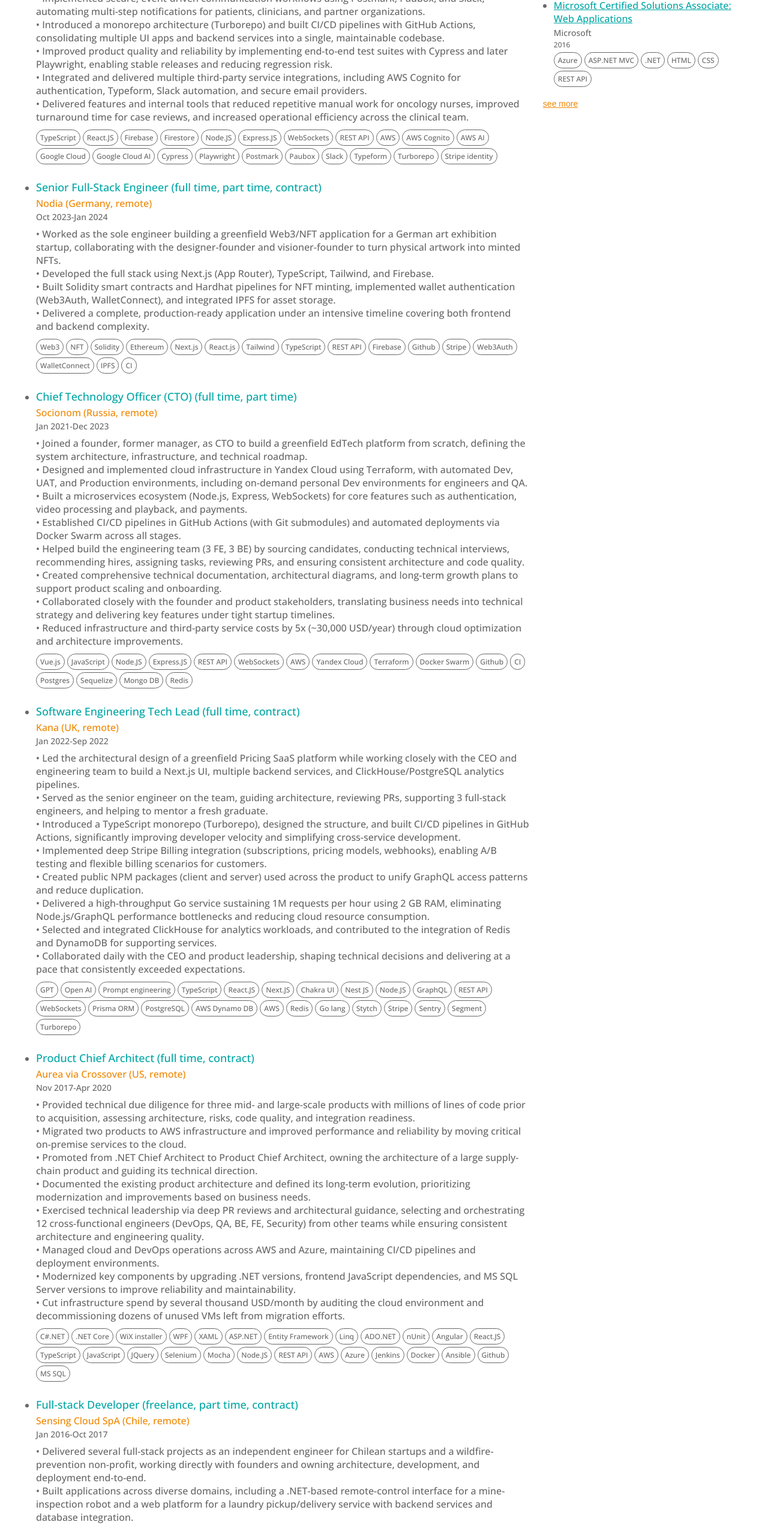
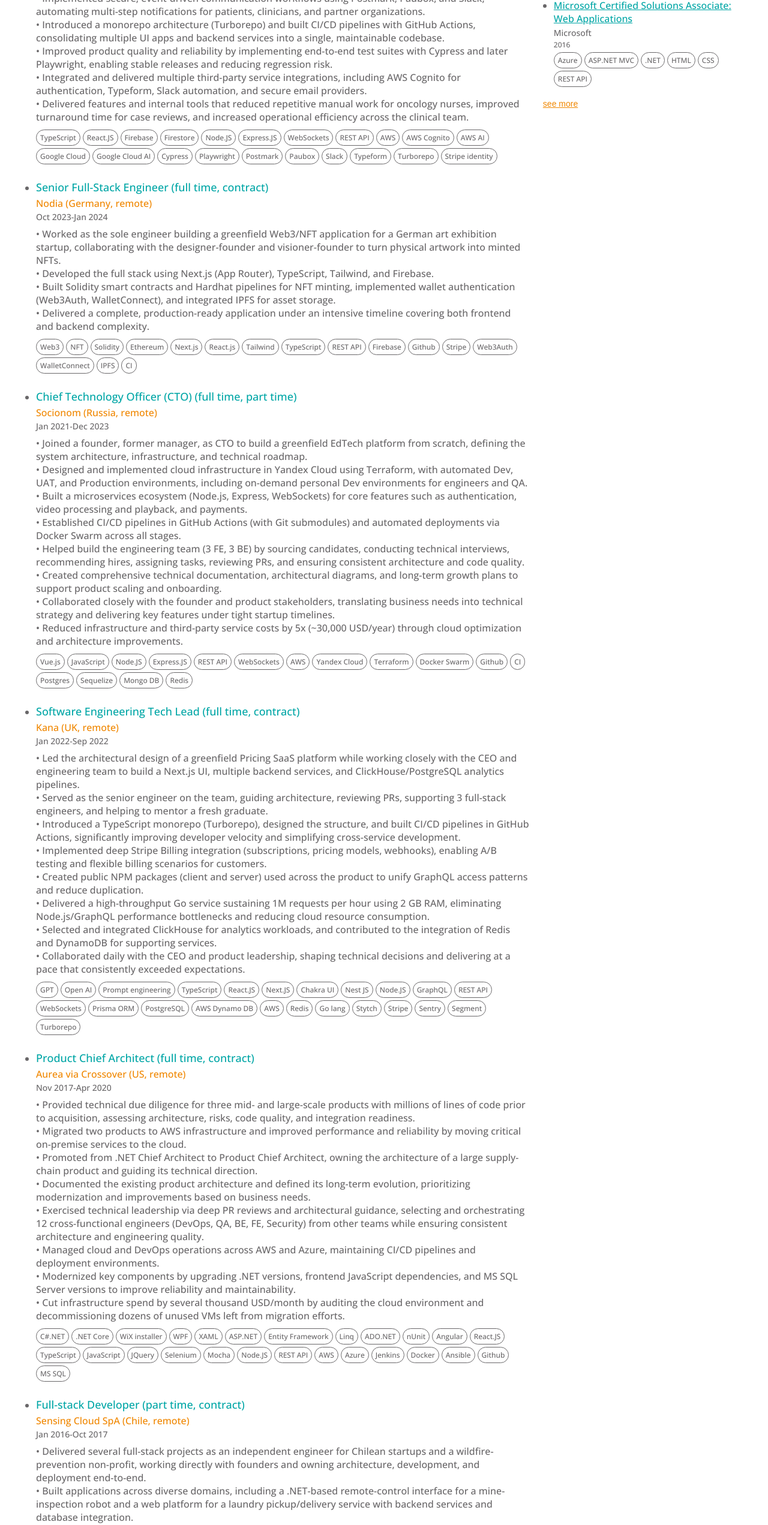
Before and after one commit to ArturAmpilogov/me, a Next.js app: page /experience in a window 1280 px wide. Shown: the part 1315-3858 px from the top of the page at 60% size. Built offline with nearby package versions, Linux system fonts and the light colour scheme.

Commit message:
data(2025-11-21): update experience title

```diff
--- a/data/experience.ts
+++ b/data/experience.ts
@@ -86,7 +86,7 @@
     ],
   },
   {
-    position: "Senior Full-Stack Engineer (full time, part time, contract)",
+    position: "Senior Full-Stack Engineer (full time, contract)",
     organization: "Nodia (Germany, remote)",
     duration: { start: "Oct 2023", end: "Jan 2024" },
     description:
@@ -229,7 +229,7 @@
     ],
   },
   {
-    position: "Full-stack Developer (freelance, part time, contract)",
+    position: "Full-stack Developer (part time, contract)",
     organization: "Sensing Cloud SpA (Chile, remote)",
     duration: { start: "Jan 2016", end: "Oct 2017" },
     description:
```
